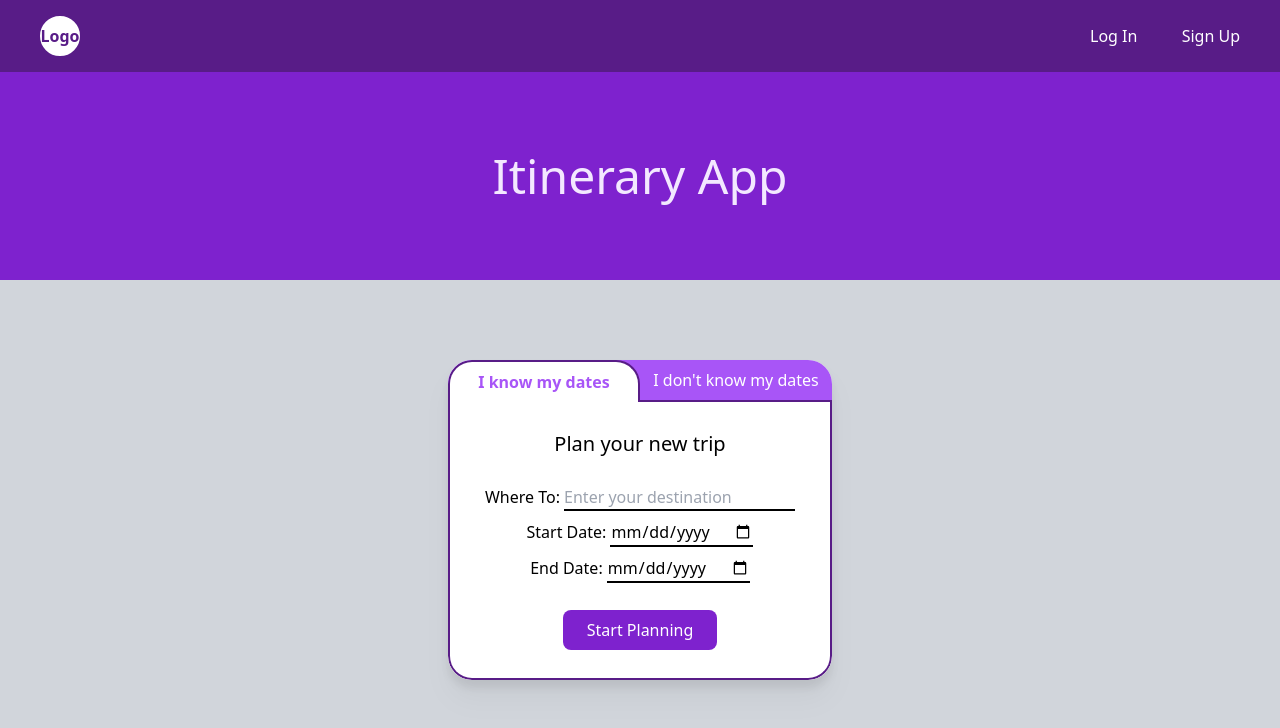
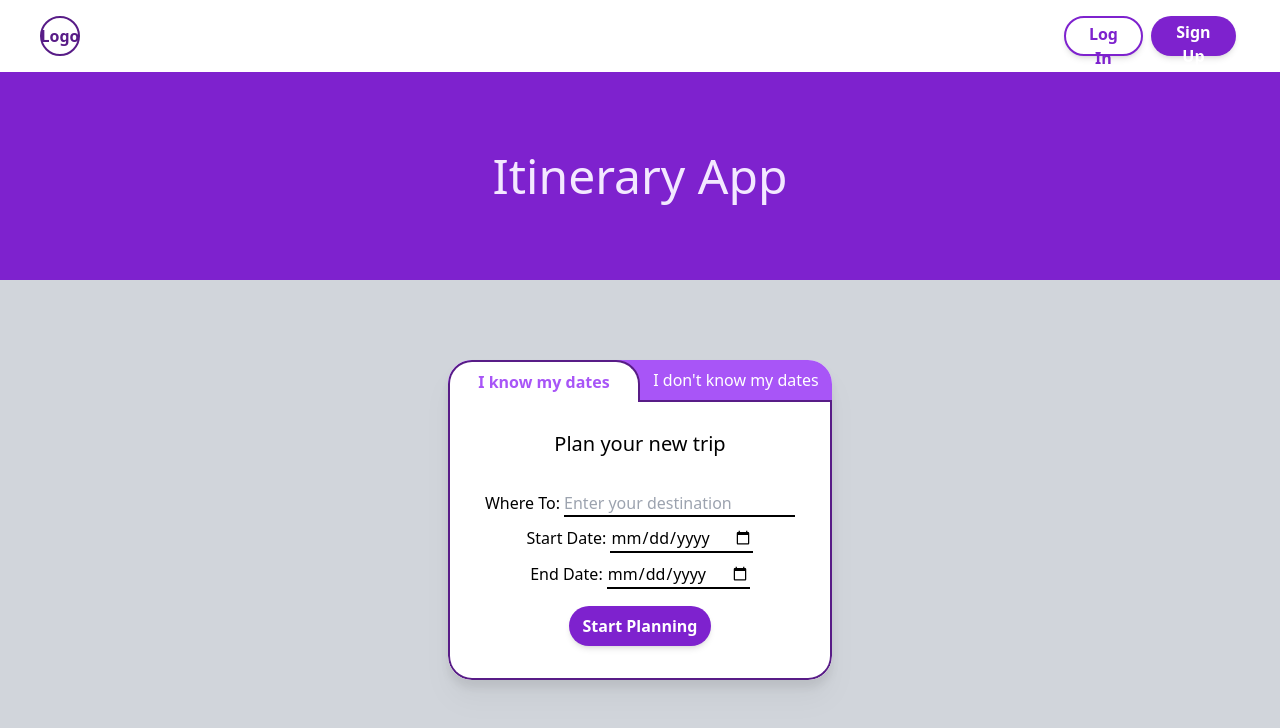
Before and after one commit to MK-Codecademy/itinerary-app, a React (Create React App) app: page / in a window 1280 px wide. Shown: the top 728 px of the page. Built offline with nearby package versions, Linux system fonts and the light colour scheme.

Commit message:
feat: import button components

```diff
--- a/src/components/Navbar.tsx
+++ b/src/components/Navbar.tsx
@@ -1,12 +1,13 @@
 import React from "react";
+import Button from "./Button"
 
 function Navbar() {
   return (
     <header>
       <div className="logo-placeholder">Logo</div>
       <nav className="top-nav">
-        <button>Log In</button>
-        <button>Sign Up</button>
+        <Button text="Log In" color="purple" filled={false} />
+        <Button text="Sign Up" color="purple" filled={true} />
       </nav>
     </header>
   );
--- a/src/components/PlanNewTrip.tsx
+++ b/src/components/PlanNewTrip.tsx
@@ -1,4 +1,5 @@
 import React, { useState } from "react";
+import Button from "./Button"
 
 function PlanNewTrip() {
   const [selectedTab, setSelectedTab] = useState("knownDates")
@@ -59,7 +60,7 @@ function PlanNewTrip() {
         </form>
         )}
 
-        <button className="mt-5 rounded-lg bg-purple-700 text-white py-2 px-6 w-fit">Start Planning</button>
+        <Button text="Start Planning" color="purple" filled />
       </div>
     </div>
   );
--- a/src/index.css
+++ b/src/index.css
@@ -58,12 +58,12 @@ body {
 
 /* #region main navbar */
 header {
-  @apply text-white w-full flex justify-between bg-purple-900 py-4 px-10;
+  @apply text-white w-full flex justify-between bg-white py-4 px-10;
 }
 
 .logo-placeholder {
-  @apply flex justify-center items-center bg-white text-purple-900 font-bold;
-  border: solid 2px white;
+  @apply flex justify-center items-center bg-white text-purple-900 font-bold border-purple-700;
+  border: solid 2px;
   border-radius: 100%;
   width: 40px;
   height: 40px;
@@ -72,7 +72,7 @@ header {
 .top-nav {
   @apply flex justify-between items-center;
   height: 40px;
-  width: 150px;
+  width: 180px;
 }
 /* #endregion main navbar */
 
```
